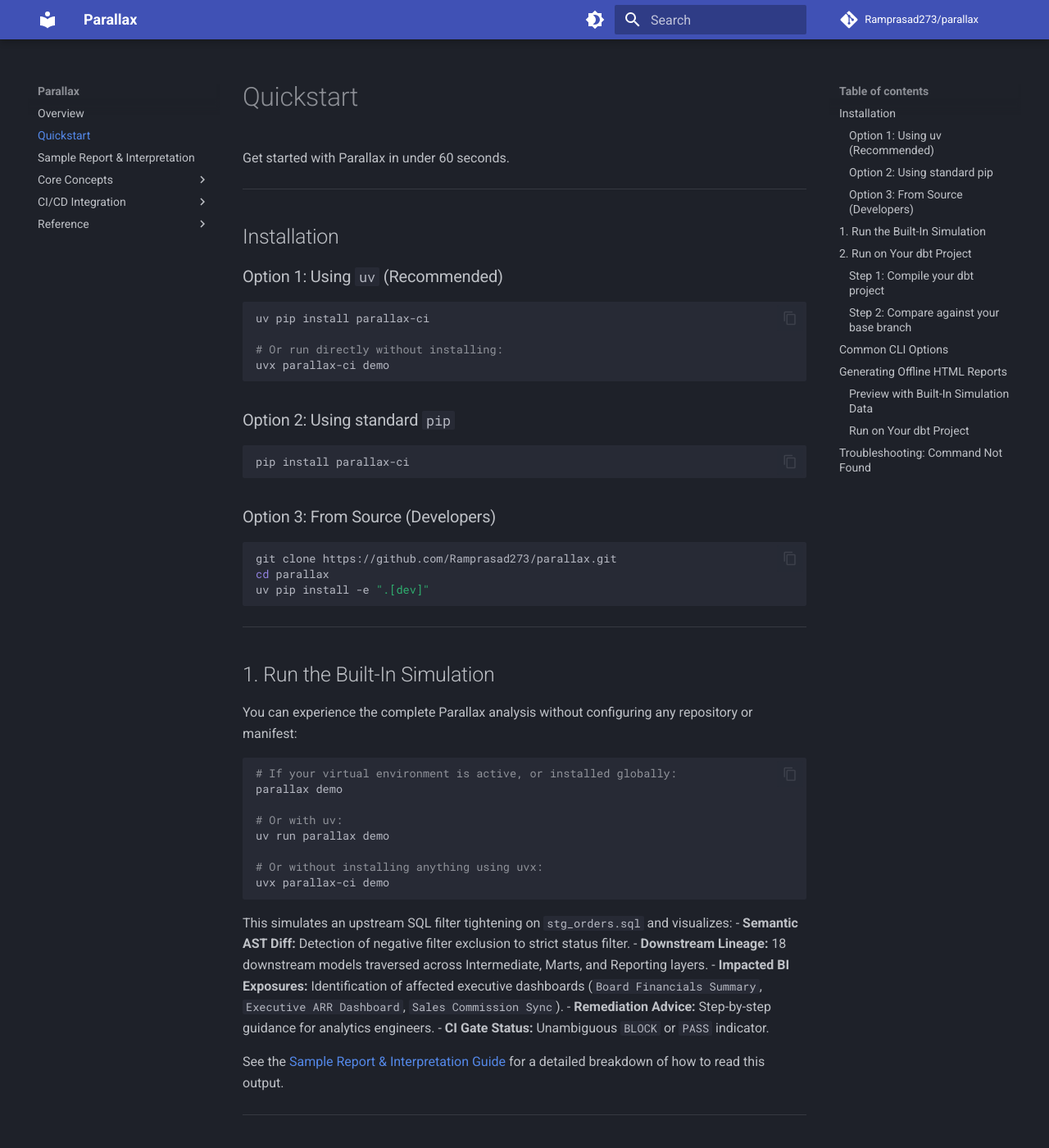
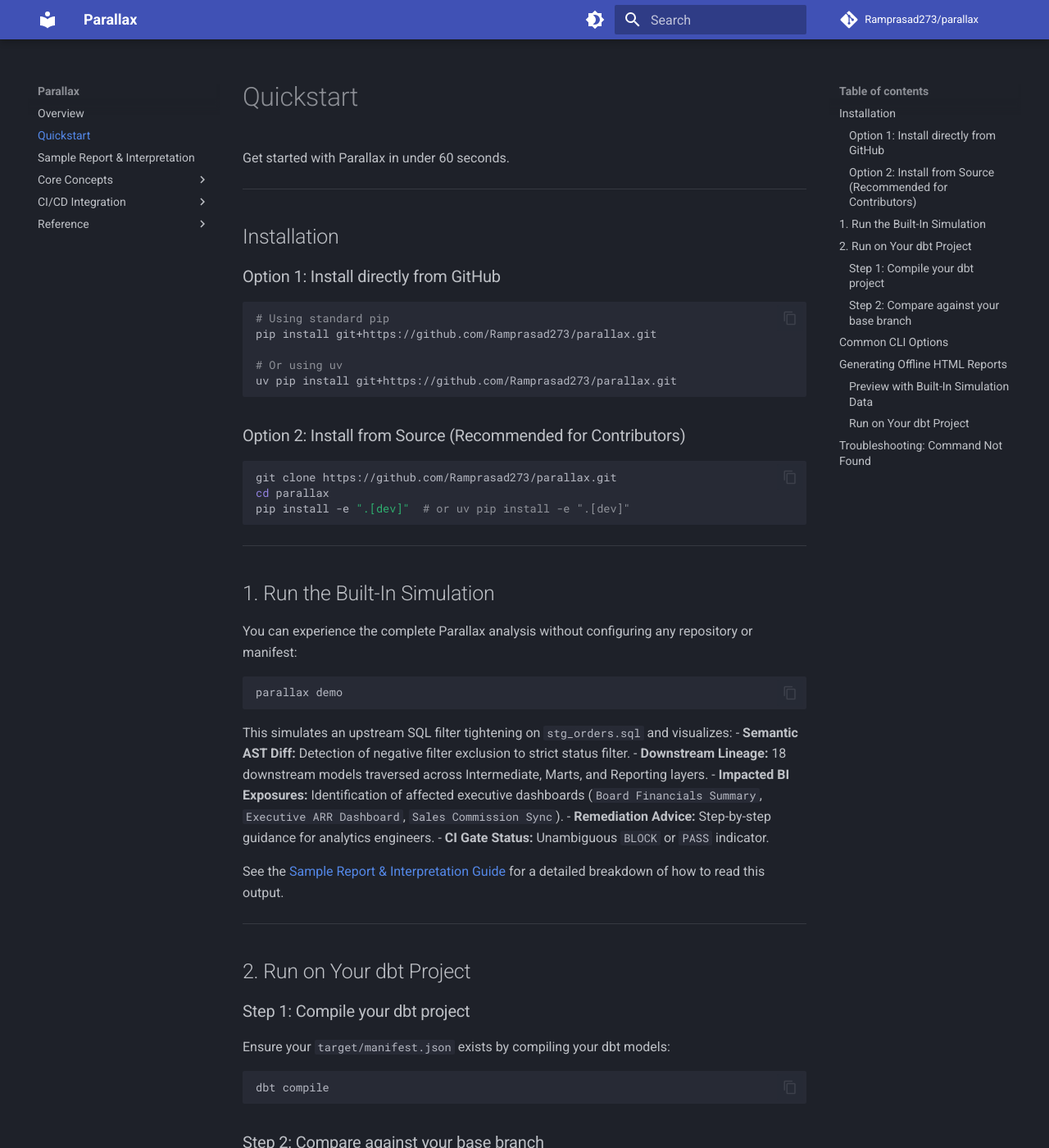
Before and after one commit to Ramprasad273/parallax, an MkDocs documentation site: the page built from docs/quickstart.md, in a window 1280 px wide and 1400 px high. Shown: the whole window at 82% size. Built offline with MkDocs 1.6.1 and Material for MkDocs 9.7.7, drawn with Linux system fonts in a browser that asks for light colours; comment, search, counter and statistics services are not loaded.

Commit message:
docs: add quickstart and GitHub Actions documentation and update action install source

````diff
--- a/action.yml
+++ b/action.yml
@@ -31,7 +31,7 @@
     required: false
     default: ${{ github.token }}
   version:
-    description: "Optional PyPI version to install (e.g. '0.1.0'). If omitted, installs from action repository source."
+    description: "Optional Git release tag or branch to install (e.g. 'v0.1.0'). If omitted, installs from action repository source."
     required: false
     default: ""
 
@@ -48,13 +48,13 @@
       run: |
         if command -v uv > /dev/null 2>&1; then
           if [ -n "${{ inputs.version }}" ]; then
-            uv pip install --system "parallax-ci==${{ inputs.version }}"
+            uv pip install --system "git+https://github.com/Ramprasad273/parallax.git@${{ inputs.version }}"
           else
             uv pip install --system "${{ github.action_path }}"
           fi
         else
           if [ -n "${{ inputs.version }}" ]; then
-            pip install --no-cache-dir "parallax-ci==${{ inputs.version }}"
+            pip install --no-cache-dir "git+https://github.com/Ramprasad273/parallax.git@${{ inputs.version }}"
           else
             pip install --no-cache-dir "${{ github.action_path }}"
           fi
--- a/docs/quickstart.md
+++ b/docs/quickstart.md
@@ -6,24 +6,20 @@
 
 ## Installation
 
-### Option 1: Using `uv` (Recommended)
+### Option 1: Install directly from GitHub
 ```bash
-uv pip install parallax-ci
+# Using standard pip
+pip install git+https://github.com/Ramprasad273/parallax.git
 
-# Or run directly without installing:
-uvx parallax-ci demo
+# Or using uv
+uv pip install git+https://github.com/Ramprasad273/parallax.git
 ```
 
-### Option 2: Using standard `pip`
-```bash
-pip install parallax-ci
-```
-
-### Option 3: From Source (Developers)
+### Option 2: Install from Source (Recommended for Contributors)
 ```bash
 git clone https://github.com/Ramprasad273/parallax.git
 cd parallax
-uv pip install -e ".[dev]"
+pip install -e ".[dev]"  # or uv pip install -e ".[dev]"
 ```
 
 ---
@@ -33,14 +29,7 @@
 You can experience the complete Parallax analysis without configuring any repository or manifest:
 
 ```bash
-# If your virtual environment is active, or installed globally:
 parallax demo
-
-# Or with uv:
-uv run parallax demo
-
-# Or without installing anything using uvx:
-uvx parallax-ci demo
 ```
 
 This simulates an upstream SQL filter tightening on `stg_orders.sql` and visualizes:
````
Also changed, not shown: README.md (+8 -7 lines), docs/cicd/github-actions.md (+1 -1 lines).
